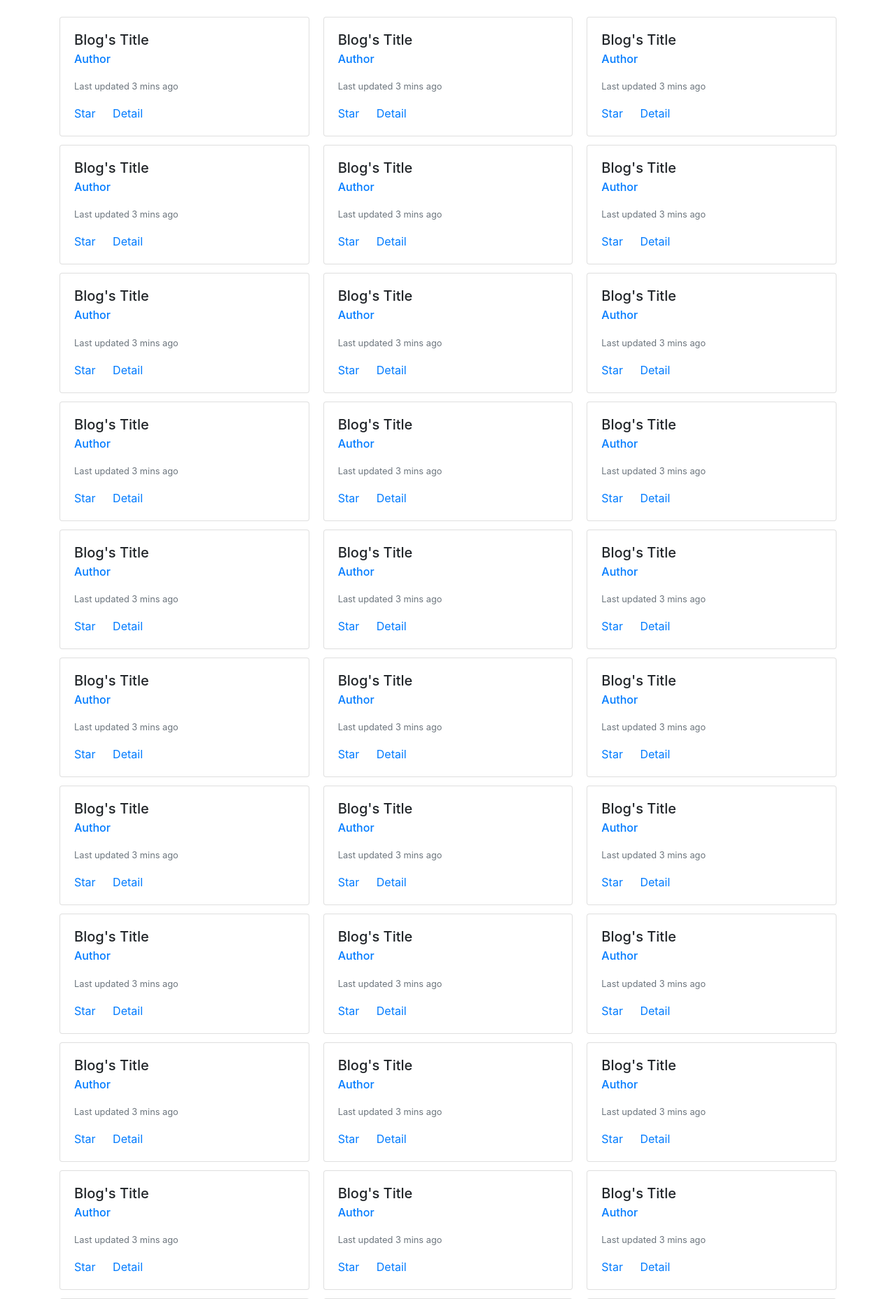
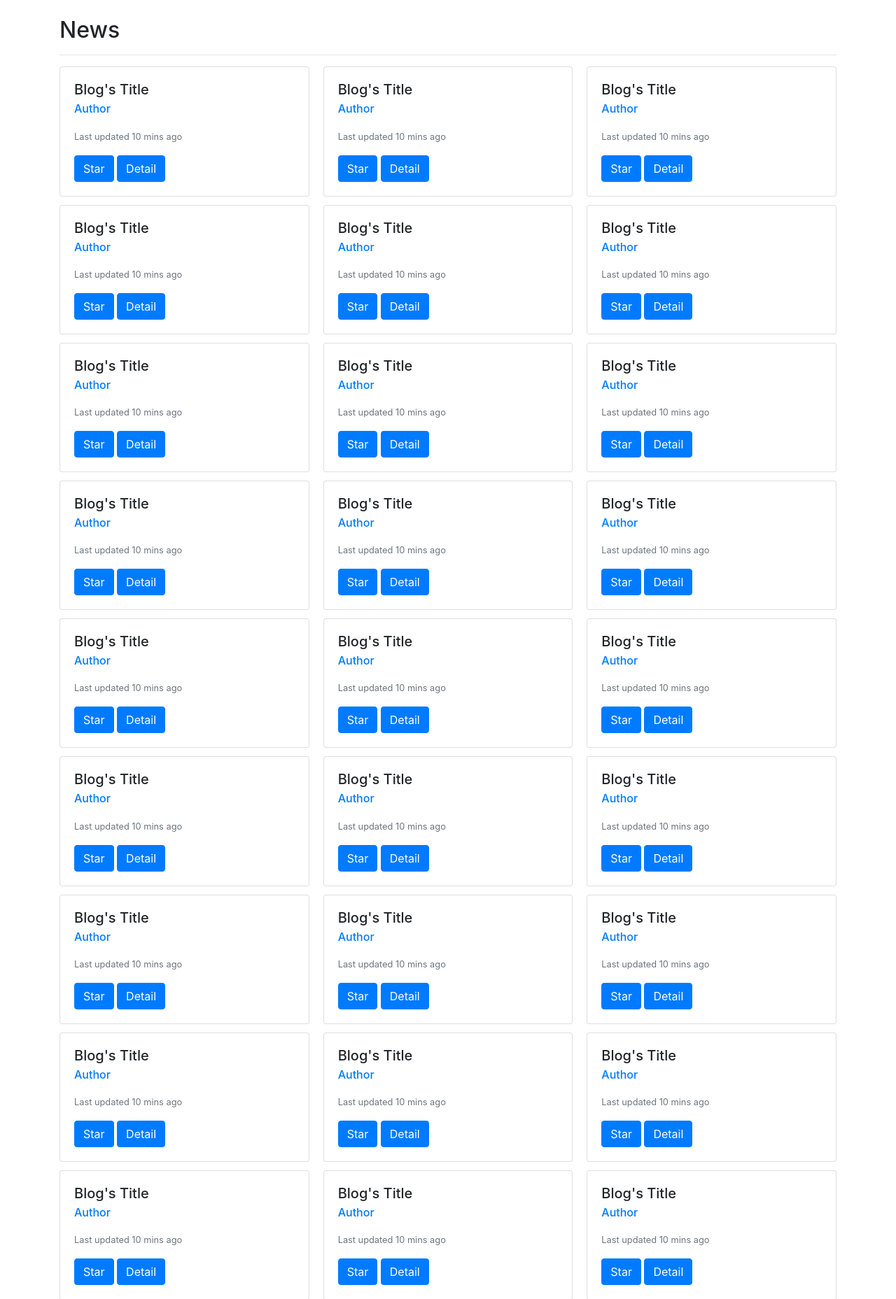
Before and after one commit to TranSirius/SmashThunder, a Flask app: template web/web/templates/index.html in a window 1280 px wide. Shown: the part 56-1913 px from the top of the page at 70% size. Run offline with Flask 2, Linux system fonts and the light colour scheme; the template is opened without the code that fills it: most values are stand-ins (such as "Sample title", 1, 10 or a date in 2020); parts of the project's set-up code (start-up, migrations or seed data) failed here and were passed over; some libraries are stand-ins or nearby versions.

Commit message:
setup layout of new posts and friends activities

```diff
--- a/web/web/templates/index.html
+++ b/web/web/templates/index.html
@@ -97,17 +97,24 @@
 				</div>
 			</div>
 			<!-- Friends Activities -->
-
+			<div v-if="loggedIn">
+				<h2>Friends Activities</h2>
+				<hr/>
+			</div>
 			<!-- New posts -->
+			<h2>News</h2>
+			<hr/>
 			<div class="card-columns">
 				<div class="card" v-for="num in 50">
 					<div class="card-body">
 						<h5 class="card-title">Blog's Title</h5>
 						<h6 class="card-subtitle mb-2"><a href="#">Author</a></h6>
-						<p class="card-text">{{ "Blog's subtitle and other description.".repeat((Math.random() * 10)) }}</p>
-						<p class="card-text"><small class="text-muted">Last updated 3 mins ago</small></p>
-						<a href="#" class="card-link">Star</a>
-						<a href="#" class="card-link">Detail</a>
+						<p class="card-text">
+							{{ "Blog's subtitle and other description.".repeat((Math.floor(Math.random() * 10) + 1)) }}</p>
+						<p class="card-text"><small class="text-muted">Last updated {{ Math.floor(Math.random() * 10) + 1 }} mins
+								ago</small></p>
+						<a href="#" class="btn btn-primary">Star</a>
+						<a href="#" class="btn btn-primary">Detail</a>
 					</div>
 				</div>
 			</div>
```
